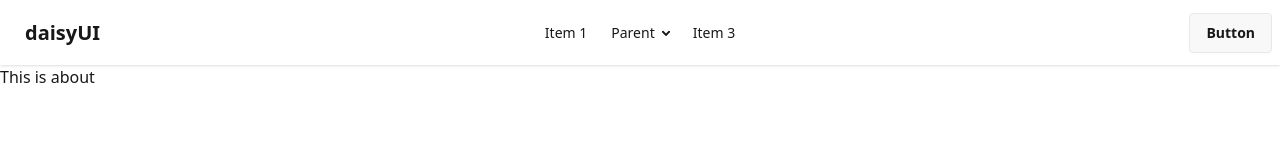
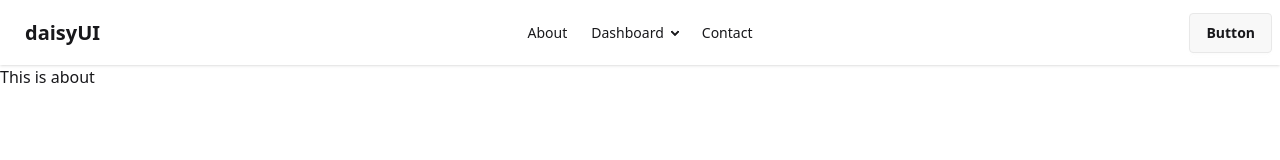
Before and after one commit to saheen-shuvo/my-nextjs-app, a Next.js app: page /about in a window 1280 px wide. Shown: the top 160 px of the page. Built offline with nearby package versions, Linux system fonts and the light colour scheme.

Commit message:
Link in Navbar to change route

```diff
--- a/src/components/Shared/Navbar/Navbar.jsx
+++ b/src/components/Shared/Navbar/Navbar.jsx
@@ -1,3 +1,5 @@
+import Link from "next/link";
+
 const Navbar = () => {
   return (
     <div className="navbar bg-base-100 shadow-sm">
@@ -25,7 +27,7 @@ const Navbar = () => {
             className="menu menu-sm dropdown-content bg-base-100 rounded-box z-1 mt-3 w-52 p-2 shadow"
           >
             <li>
-              <a>Item 1</a>
+              <Link href="/about">About</Link>
             </li>
             <li>
               <a>Parent</a>
@@ -39,7 +41,7 @@ const Navbar = () => {
               </ul>
             </li>
             <li>
-              <a>Item 3</a>
+              <a>Contact</a>
             </li>
           </ul>
         </div>
@@ -48,23 +50,23 @@ const Navbar = () => {
       <div className="navbar-center hidden lg:flex">
         <ul className="menu menu-horizontal px-1">
           <li>
-            <a>Item 1</a>
+            <Link href="/about">About</Link>
           </li>
           <li>
             <details>
-              <summary>Parent</summary>
+              <summary>Dashboard</summary>
               <ul className="p-2 bg-base-100 w-40 z-1">
                 <li>
-                  <a>Submenu 1</a>
+                  <Link href="/dashboard/admin">Admin</Link>
                 </li>
                 <li>
-                  <a>Submenu 2</a>
+                  <Link href="/dashboard/user">User</Link>
                 </li>
               </ul>
             </details>
           </li>
           <li>
-            <a>Item 3</a>
+            <Link href="/contact">Contact</Link>
           </li>
         </ul>
       </div>
```
